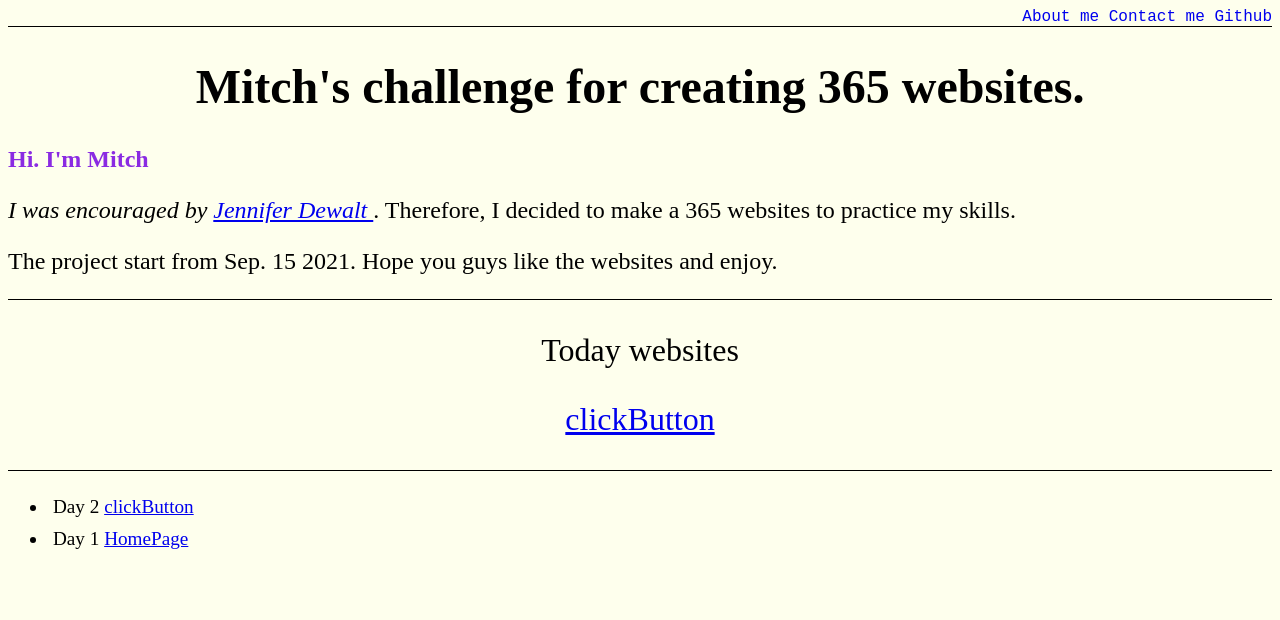
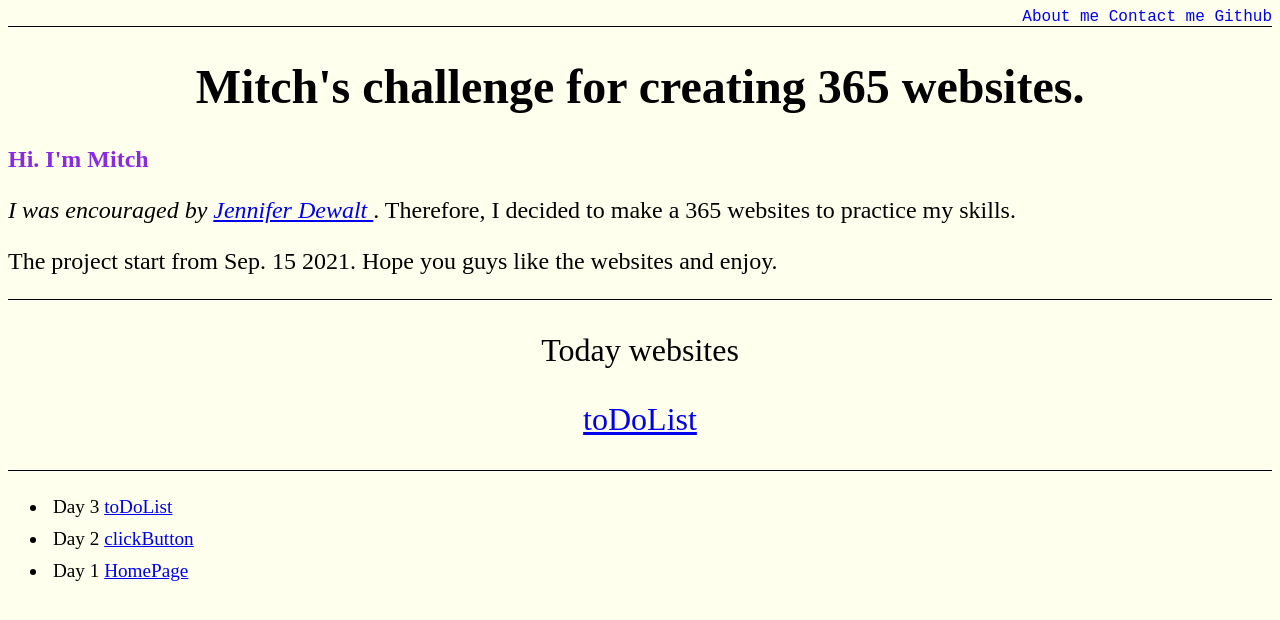
Before and after one commit to mitchhuang777/365days, a plain HTML site: page index.html in a window 1280 px wide. Drawn offline with Linux system fonts and the light colour scheme; a script that the page names is missing.

Commit message:
Update index.html

```diff
--- a/index.html
+++ b/index.html
@@ -27,12 +27,13 @@
         <!-- Revise the container every day -->
         <div class="today-container">
             <p>Today websites</p>
-            <p><a href="/node/day2/clickButton.html">clickButton</a></p>
+            <p><a href="/node/day3/todo.html">toDoList</a></p>
         </div>
 
         <!-- Add the container every day -->
         <div class="website-list-container">
             <ul>
+                <li> Day 3 <a href="/node/day3/todo.html" target="_blank">toDoList</a></li>
                 <li> Day 2 <a href="/node/day2/clickButton.html" target="_blank">clickButton</a></li>
                 <li> Day 1 <a href="index.html">HomePage</a></li>
             </ul>
```
